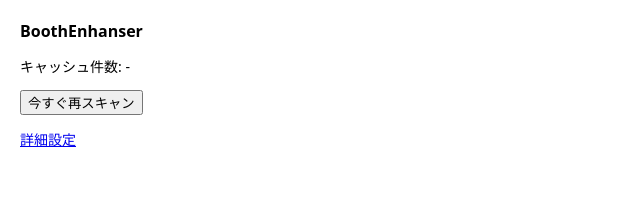
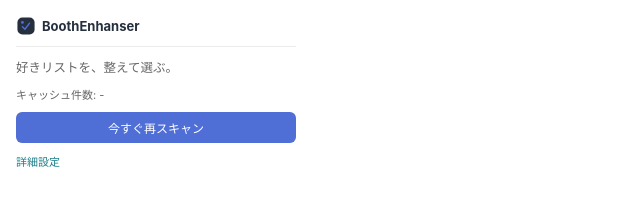
Before and after one commit to sanbongazin/BoothEnhanser, a website built with Vite: page src/popup/index.html in a window 1280 px wide. Shown: the whole page, without its empty margins (0-640 px from the left). Built offline with nearby package versions, Linux system fonts and the light colour scheme; some packages are replaced by stand-ins of ours.

Commit message:
chore:デザイン改善

```diff
--- a/manifest.config.ts
+++ b/manifest.config.ts
@@ -11,17 +11,31 @@
   'https://accounts.booth.pm/*',
 ];
 
-export default defineManifest({
+const ICONS = {
+  16: 'icons/icon-16.png',
+  32: 'icons/icon-32.png',
+  48: 'icons/icon-48.png',
+  128: 'icons/icon-128.png',
+};
+
+export type BuildTarget = 'chrome' | 'firefox';
+
+// Chrome/EdgeはMV3 service workerのbackgroundに対応しているが、@crxjs/vite-pluginの
+// Firefoxターゲットはscripts形式のバックグラウンド(非persistentなイベントページ)を
+// 前提とするため、ターゲット別に分岐する。
+export function createManifest(target: BuildTarget) {
+  return defineManifest({
     manifest_version: 3,
     name: 'BoothEnhanser',
     description: pkg.description,
     version: pkg.version,
+    icons: ICONS,
     permissions: ['storage', 'alarms'],
     host_permissions: BOOTH_HOST_MATCH,
-  background: {
-    service_worker: 'src/background/index.ts',
-    type: 'module',
-  },
+    background:
+      target === 'firefox'
+        ? { scripts: ['src/background/index.ts'], persistent: false }
+        : { service_worker: 'src/background/index.ts', type: 'module' },
     content_scripts: [
       {
         matches: [WISH_LIST_MATCH],
@@ -32,6 +46,21 @@
     ],
     action: {
       default_popup: 'src/popup/index.html',
+      default_icon: ICONS,
+      default_title: 'BoothEnhanser',
     },
     options_page: 'src/options/index.html',
+    ...(target === 'firefox'
+      ? {
+          browser_specific_settings: {
+            gecko: {
+              id: 'booth-enhanser@sanbongazin.github.io',
+              strict_min_version: '109.0',
+            },
+          },
+        }
+      : {}),
   });
+}
+
+export default createManifest('chrome');
--- a/package.json
+++ b/package.json
@@ -6,7 +6,10 @@
   "type": "module",
   "scripts": {
     "dev": "vite",
+    "dev:firefox": "vite --config vite.config.firefox.ts",
     "build": "vite build",
+    "build:firefox": "vite build --config vite.config.firefox.ts",
+    "build:all": "npm run build && npm run build:firefox",
     "typecheck": "tsc --noEmit",
     "lint": "eslint src test",
     "format": "prettier --write .",
--- a/src/content/content.css
+++ b/src/content/content.css
@@ -4,8 +4,9 @@
    場合はここだけ直せば追従できる。 */
 
 :root {
-  --be-font: -apple-system, 'system-ui', Avenir, 'Helvetica Neue', 'Segoe UI', Arial,
-    'ヒラギノ角ゴ ProN', 'Hiragino Kaku Gothic ProN', メイリオ, Meiryo, 'ＭＳ Ｐゴシック', sans-serif;
+  --be-font:
+    -apple-system, 'system-ui', Avenir, 'Helvetica Neue', 'Segoe UI', Arial, 'ヒラギノ角ゴ ProN',
+    'Hiragino Kaku Gothic ProN', メイリオ, Meiryo, 'ＭＳ Ｐゴシック', sans-serif;
   --be-text: #252f3d; /* 見出し・アクティブタブの文字色 */
   --be-text-muted: #666666; /* 価格などの補助テキスト */
   --be-text-tab-inactive: #474747;
@@ -14,6 +15,9 @@
   --be-tab-bg-active: #252f3d;
   --be-tab-bg-inactive: rgba(0, 0, 0, 0.04);
   --be-border: rgba(0, 0, 0, 0.08);
+  /* design_handoff_logo_ui: 拡張機能固有のブランドアクセント(ロゴ・検索アイコン・
+     ピックアップ表示に使用)。BOOTH本来のCTA/R-18等は --be-accent(赤)のまま維持する。 */
+  --be-brand-accent: #4f6fd6;
 }
 
 .be-root {
@@ -113,6 +117,14 @@
   background: var(--be-border);
 }
 
+.be-search__icon {
+  position: absolute;
+  top: 50%;
+  right: 8px;
+  transform: translateY(-50%);
+  pointer-events: none;
+}
+
 .be-search__empty {
   padding: 24px 0;
   color: var(--be-text-muted);
@@ -143,7 +155,7 @@
 }
 
 .be-card--pickup {
-  outline: 2px solid var(--be-accent);
+  outline: 2px solid var(--be-brand-accent);
   outline-offset: 4px;
 }
 
@@ -217,7 +229,7 @@
   font-size: 11px;
   font-weight: 600;
   color: #fff;
-  background: var(--be-accent);
+  background: var(--be-brand-accent);
   border-radius: 999px;
   white-space: nowrap;
 }
@@ -231,7 +243,7 @@
   height: 0;
   border-left: 4px solid transparent;
   border-right: 4px solid transparent;
-  border-top: 5px solid var(--be-accent);
+  border-top: 5px solid var(--be-brand-accent);
   transform: translateX(-50%);
 }
 
--- a/src/options/options.css
+++ b/src/options/options.css
@@ -1,24 +1,86 @@
+:root {
+  --be-text: #252f3d;
+  --be-text-muted: #666666;
+  --be-border: rgba(0, 0, 0, 0.08);
+  --be-font:
+    -apple-system, 'system-ui', Avenir, 'Helvetica Neue', 'Segoe UI', Arial, 'ヒラギノ角ゴ ProN',
+    'Hiragino Kaku Gothic ProN', メイリオ, Meiryo, 'ＭＳ Ｐゴシック', sans-serif;
+}
+
+html {
+  background: #f5f6f8;
+}
+
 body {
-  font-family: system-ui, sans-serif;
+  box-sizing: border-box;
+  max-width: 720px;
+  margin: 32px auto;
+  padding: 22px;
+  background: #fff;
+  border: 1px solid var(--be-border);
+  border-radius: 10px;
+  font-family: var(--be-font);
   font-size: 14px;
-  padding: 16px;
-  max-width: 720px;
-  margin: 0 auto;
+  color: var(--be-text);
+}
+
+h1 {
+  margin: 0 0 18px;
+  font-size: 20px;
+  font-weight: 700;
+}
+
+section + section {
+  margin-top: 20px;
+  padding-top: 20px;
+  border-top: 1px solid var(--be-border);
+}
+
+section h2 {
+  margin: 0 0 10px;
+  font-size: 12px;
+  font-weight: 700;
+  color: var(--be-text);
+}
+
+section > p {
+  margin: 0 0 10px;
+  font-size: 12px;
+  color: var(--be-text-muted);
 }
 
 table {
   border-collapse: collapse;
   width: 100%;
+  font-size: 13px;
 }
 
 th,
 td {
-  border: 1px solid #ddd;
-  padding: 4px 8px;
+  border-bottom: 1px solid var(--be-border);
+  padding: 6px 8px;
   text-align: left;
+}
+
+th {
+  font-size: 11px;
+  font-weight: 600;
+  color: var(--be-text-muted);
 }
 
 input {
   width: 100%;
   box-sizing: border-box;
+  padding: 4px 6px;
+  border: 1px solid var(--be-border);
+  border-radius: 4px;
+  font-family: inherit;
+  font-size: 13px;
+  color: var(--be-text);
 }
+
+#keyword-dictionary p {
+  margin: 4px 0;
+  font-size: 11px;
+  color: var(--be-text-muted);
+}
--- a/src/popup/index.html
+++ b/src/popup/index.html
@@ -6,10 +6,25 @@
     <link rel="stylesheet" href="./popup.css" />
   </head>
   <body>
-    <h1>BoothEnhanser</h1>
-    <p id="item-count">キャッシュ件数: -</p>
-    <button id="rescan-button" type="button">今すぐ再スキャン</button>
-    <p><a id="options-link" href="#">詳細設定</a></p>
+    <header class="be-popup__header">
+      <svg class="be-logo" width="20" height="20" viewBox="0 0 56 56" aria-hidden="true">
+        <rect x="4" y="4" width="48" height="48" rx="14" fill="#252f3d"></rect>
+        <circle cx="18" cy="18" r="4" fill="#4f6fd6"></circle>
+        <polyline
+          points="18,30 25,37 38,20"
+          fill="none"
+          stroke="#4f6fd6"
+          stroke-width="4"
+          stroke-linecap="round"
+          stroke-linejoin="round"
+        ></polyline>
+      </svg>
+      <span class="be-popup__wordmark">BoothEnhanser</span>
+    </header>
+    <p class="be-popup__tagline">好きリストを、整えて選ぶ。</p>
+    <p id="item-count" class="be-popup__count">キャッシュ件数: -</p>
+    <button id="rescan-button" class="be-popup__rescan" type="button">今すぐ再スキャン</button>
+    <p class="be-popup__options-link"><a id="options-link" href="#">詳細設定</a></p>
     <script type="module" src="./main.ts"></script>
   </body>
 </html>
--- a/src/popup/popup.css
+++ b/src/popup/popup.css
@@ -1,11 +1,86 @@
-body {
-  width: 240px;
-  padding: 12px;
-  font-family: system-ui, sans-serif;
-  font-size: 14px;
+:root {
+  --be-text: #252f3d;
+  --be-text-muted: #666666;
+  --be-link: #1b7f8c;
+  --be-link-hover: #145f69;
+  --be-brand-accent: #4f6fd6;
+  --be-brand-accent-hover: #3f5bc0;
+  --be-border: rgba(0, 0, 0, 0.08);
+  --be-font:
+    -apple-system, 'system-ui', Avenir, 'Helvetica Neue', 'Segoe UI', Arial, 'ヒラギノ角ゴ ProN',
+    'Hiragino Kaku Gothic ProN', メイリオ, Meiryo, 'ＭＳ Ｐゴシック', sans-serif;
 }
 
-h1 {
-  font-size: 16px;
-  margin: 0 0 8px;
+body {
+  width: 280px;
+  margin: 0;
+  padding: 16px;
+  display: flex;
+  flex-direction: column;
+  gap: 10px;
+  font-family: var(--be-font);
+  font-size: 14px;
+  color: var(--be-text);
 }
+
+.be-popup__header {
+  display: flex;
+  align-items: center;
+  gap: 6px;
+  padding-bottom: 10px;
+  border-bottom: 1px solid var(--be-border);
+}
+
+.be-logo {
+  flex-shrink: 0;
+}
+
+.be-popup__wordmark {
+  font-size: 13px;
+  font-weight: 700;
+  color: var(--be-text);
+}
+
+.be-popup__tagline {
+  margin: 0;
+  font-size: 12.5px;
+  color: var(--be-text-muted);
+}
+
+.be-popup__count {
+  margin: 0;
+  font-size: 11px;
+  color: var(--be-text-muted);
+}
+
+.be-popup__rescan {
+  display: block;
+  width: 100%;
+  padding: 7px 0;
+  border: none;
+  border-radius: 6px;
+  background: var(--be-brand-accent);
+  color: #fff;
+  font-family: inherit;
+  font-size: 12px;
+  text-align: center;
+  cursor: pointer;
+}
+
+.be-popup__rescan:hover {
+  background: var(--be-brand-accent-hover);
+}
+
+.be-popup__options-link {
+  margin: 0;
+  font-size: 11px;
+}
+
+.be-popup__options-link a {
+  color: var(--be-link);
+  text-decoration: none;
+}
+
+.be-popup__options-link a:hover {
+  color: var(--be-link-hover);
+}
--- a/vite.config.ts
+++ b/vite.config.ts
@@ -1,11 +1,13 @@
 import { defineConfig } from 'vite';
 import { crx } from '@crxjs/vite-plugin';
-import manifest from './manifest.config';
+import { createManifest } from './manifest.config';
 
+// Chrome/Edge向けビルド(EdgeはChromium系でMV3拡張機能をそのまま読み込めるため共用)。
+// Firefox向けは vite.config.firefox.ts を参照。
 export default defineConfig({
-  plugins: [crx({ manifest })],
+  plugins: [crx({ manifest: createManifest('chrome'), browser: 'chrome' })],
   build: {
-    outDir: 'dist',
+    outDir: 'dist/chrome',
     emptyOutDir: true,
   },
 });
```
Also changed, not shown: src/content/index.ts (+18 -7 lines), src/content/ui/searchControl.ts (+35 -0 lines), .github/workflows/ci.yml, README.md, 1 other file. Lines whose indentation alone changed are shown as unchanged.
